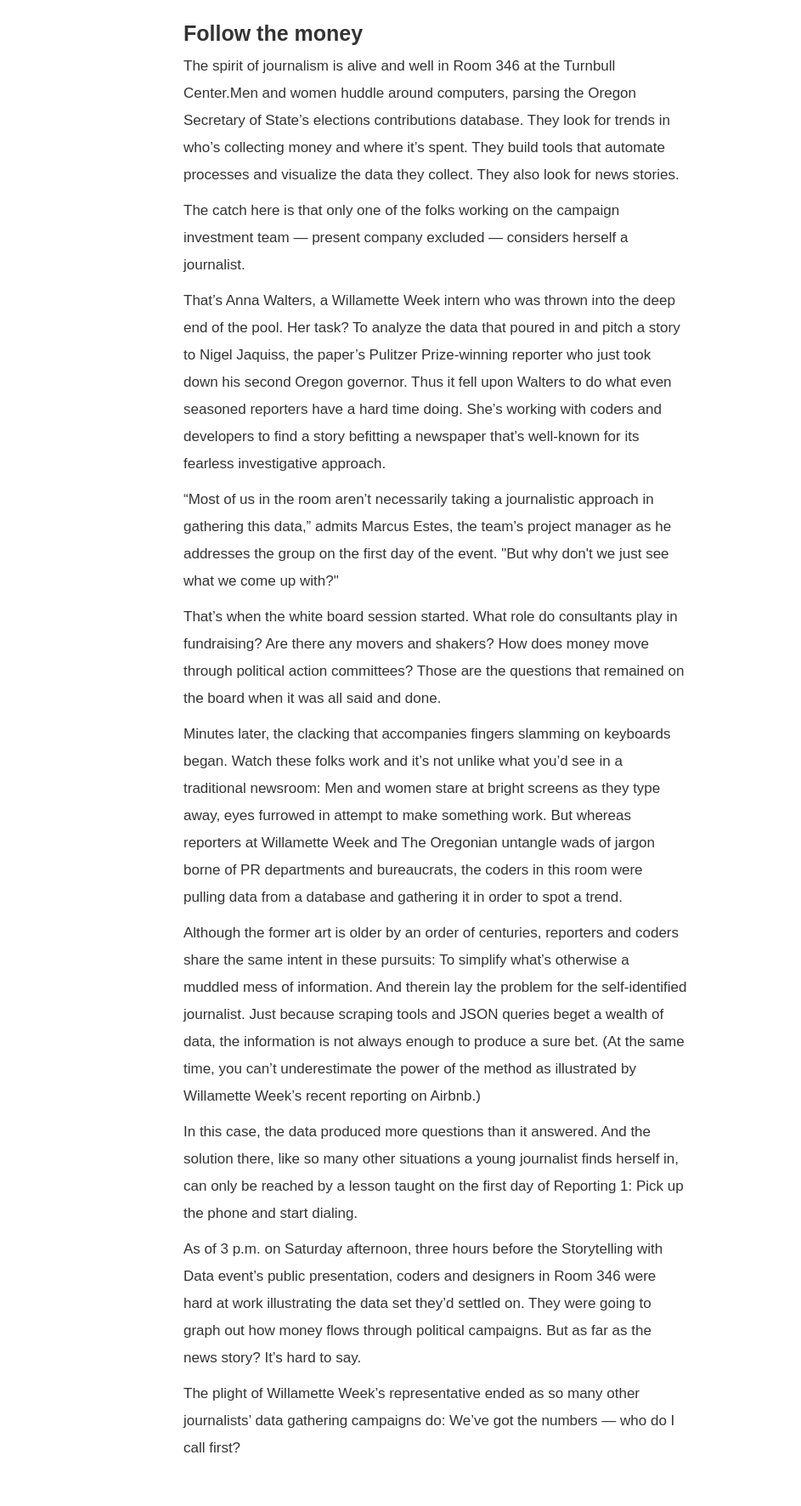
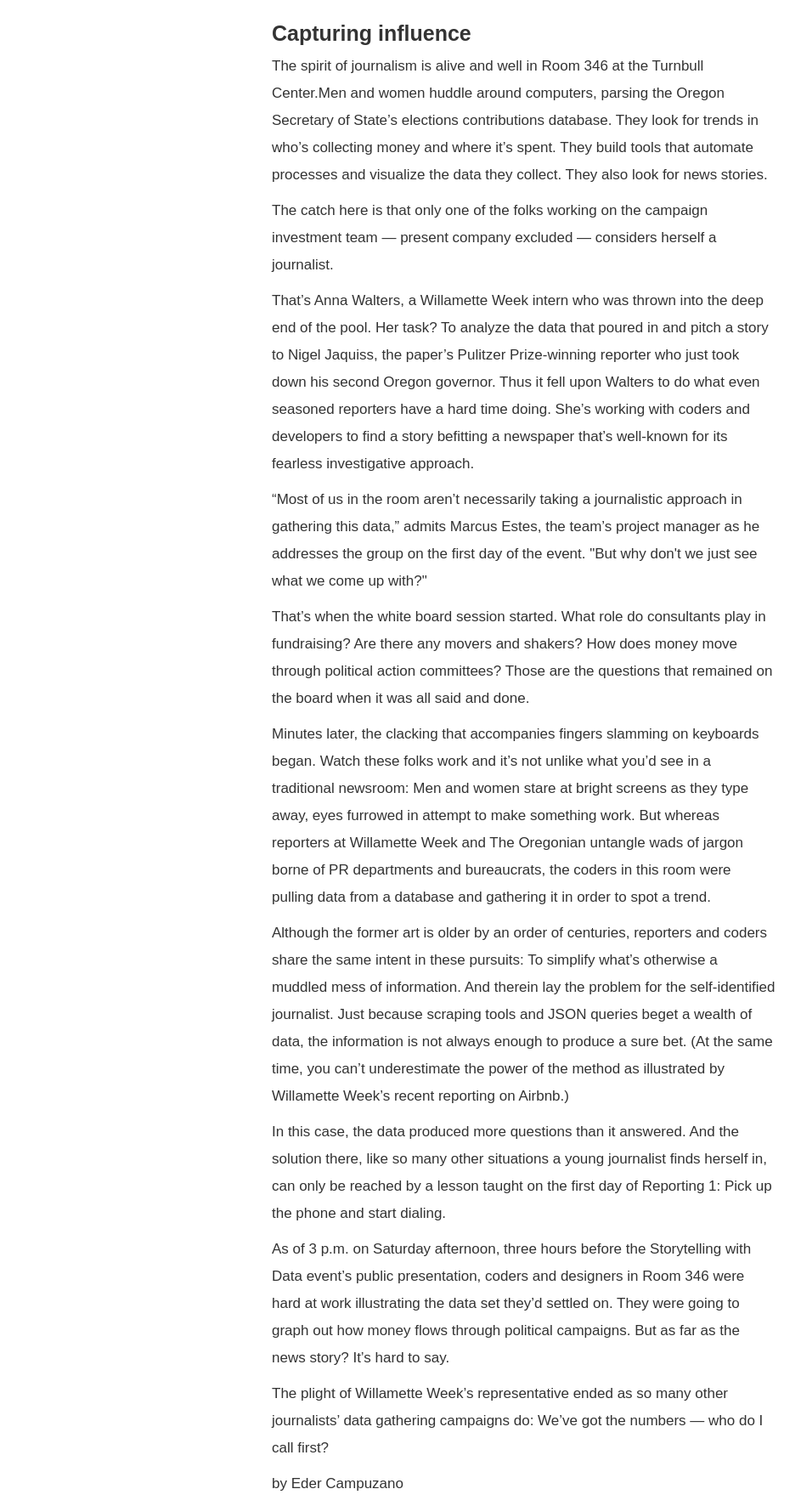
Before and after one commit to storytelling-data/storytelling-data.github.io, a plain HTML site: page campaign-finance.html in a window 1280 px wide. Shown: the part 69-1841 px from the top of the page at 85% size, without its empty margins (23-966 px from the left). Before the commit the page ends 1799 px from the top, so only its background shows below. Drawn offline with Linux system fonts and the light colour scheme.

Commit message:
changed column width and photos

```diff
--- a/campaign-finance.html
+++ b/campaign-finance.html
@@ -62,8 +62,8 @@
     </nav>
 
     	<div class="row-margin margin">
-    	  <div class="col-md-6 col-md-offset-2 text">
-    	  <h3>Follow the money</h3>
+    	  <div class="col-md-6 col-md-offset-3 text">
+    	  <h3>Capturing influence</h3>
             <p>The spirit of journalism is alive and well in Room 346 at the Turnbull Center.Men and women huddle around computers, parsing the Oregon Secretary of State’s elections contributions database. They look for trends in who’s collecting money and where it’s spent. They build tools that automate processes and visualize the data they collect. They also look for news stories.</p>
             <p>The catch here is that only one of the folks working on the campaign investment team  — present company excluded — considers herself a journalist.</p>
             <p>That’s Anna Walters, a Willamette Week intern who was thrown into the deep end of the pool. Her task? To analyze the data that poured in and pitch a story to Nigel Jaquiss, the paper’s Pulitzer Prize-winning reporter who just took down his second Oregon governor.
@@ -85,6 +85,8 @@
             But as far as the news story? It’s hard to say.</p>
 
             <p>The plight of Willamette Week’s representative ended as so many other journalists’ data gathering campaigns do: We’ve got the numbers — who do I call first?</p>
+
+            <p>by Eder Campuzano</p>
         </div>
 </div>
     <!-- jQuery -->
```
Also changed, not shown: about.html (+1 -1 lines), earthquake.html (+3 -1 lines), economy.html (+3 -1 lines), education.html (+3 -1 lines), housing.html (+4 -2 lines), index.html (+2 -2 lines), img/bg-9.jpg (renamed from img/bg-4.jpg), 3 other files.
